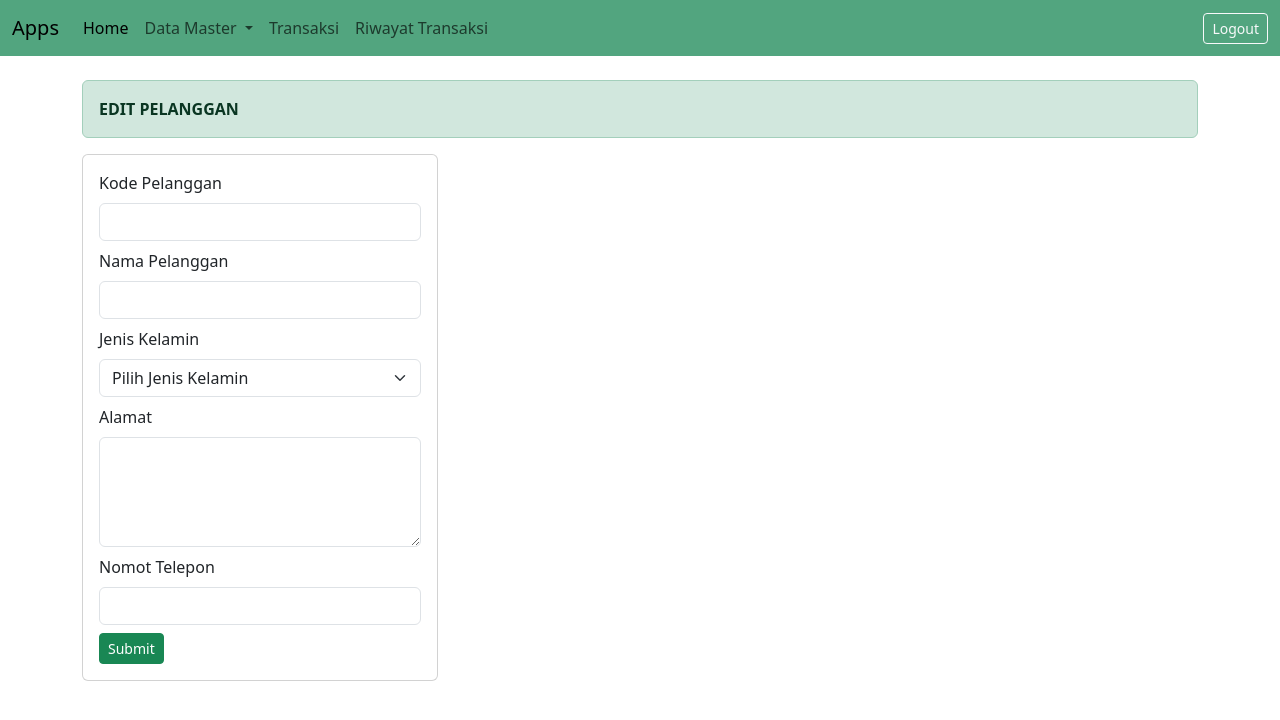
After one commit to kumpultugas17/aplikasi_loundry_sederhana_mik4, a PHP site: page /pelanggan/edit.php in a window 1280 px wide. The commit adds this page. Shown: the top 720 px of the page. Run offline with PHP 8.4, Linux system fonts and the light colour scheme; data that the repository does not hold is empty; some libraries are stand-ins or nearby versions.

Commit message:
materi 31-10-2023

```diff
--- /dev/null
+++ b/pelanggan/edit.php
@@ -0,0 +1,109 @@
+<?php
+require_once "../config.php";
+if (isset($_GET['id'])) {
+  $id_pelanggan = $_GET['id'];
+
+  $query = $conn->query("SELECT * FROM pelanggan WHERE id_plg = '$id_pelanggan'");
+  $result = mysqli_fetch_assoc($query);
+}
+?>
+
+<!DOCTYPE html>
+<html lang="en">
+
+<head>
+  <meta charset="UTF-8">
+  <meta name="viewport" content="width=device-width, initial-scale=1.0">
+  <title>Apps Loundry - Pelanggan</title>
+  <!-- Import CSS Bootstrap -->
+  <link rel="stylesheet" href="../assets_bootstrap/css/bootstrap.min.css">
+</head>
+
+<body>
+  <nav class="navbar navbar-expand-lg bg-success bg-opacity-75">
+    <div class="container-fluid">
+      <a class="navbar-brand" href="#">Apps</a>
+      <button class="navbar-toggler" type="button" data-bs-toggle="collapse" data-bs-target="#navbarSupportedContent" aria-controls="navbarSupportedContent" aria-expanded="false" aria-label="Toggle navigation">
+        <span class="navbar-toggler-icon"></span>
+      </button>
+      <div class="collapse navbar-collapse" id="navbarSupportedContent">
+        <ul class="navbar-nav me-auto mb-2 mb-lg-0">
+          <li class="nav-item">
+            <a class="nav-link active" aria-current="page" href="#">Home</a>
+          </li>
+          <li class="nav-item dropdown">
+            <a class="nav-link dropdown-toggle" href="#" role="button" data-bs-toggle="dropdown" aria-expanded="false">
+              Data Master
+            </a>
+            <ul class="dropdown-menu">
+              <li><a class="dropdown-item" href="#">Pelanggan</a></li>
+              <li><a class="dropdown-item" href="#">Paket Loundry</a></li>
+            </ul>
+          </li>
+          <li class="nav-item">
+            <a class="nav-link">Transaksi</a>
+          </li>
+          <li class="nav-item">
+            <a class="nav-link">Riwayat Transaksi</a>
+          </li>
+        </ul>
+        <div class="d-flex">
+          <a href="" class="btn btn-sm btn-outline-light">Logout</a>
+        </div>
+      </div>
+    </div>
+  </nav>
+
+  <div class="container">
+    <div class="row mt-4">
+      <div class="col-12">
+        <div class="alert alert-success fw-bold">
+          EDIT PELANGGAN
+        </div>
+        <div class="row">
+          <div class="col-md-4">
+            <div class="card">
+              <div class="card-body">
+                <form action="update.php" method="post">
+                  <input type="hidden" name="id_pelanggan" value="<?= $id_pelanggan; ?>">
+                  <div class="mb-2">
+                    <label for="kode_pelanggan" class="form-label">Kode Pelanggan</label>
+                    <input type="text" name="kode_pelanggan" id="kode_pelanggan" class="form-control" value="<?= $result['kode_plg'] ?>" required>
+                  </div>
+                  <div class="mb-2">
+                    <label for="nama_pelanggan" class="form-label">Nama Pelanggan</label>
+                    <input type="text" name="nama_pelanggan" id="nama_pelanggan" class="form-control" value="<?= $result['nama_plg'] ?>" required>
+                  </div>
+                  <div class="mb-2">
+                    <label for="jk" class="form-label">Jenis Kelamin</label>
+                    <select name="jk" class="form-select" id="jk">
+                      <option disabled selected>Pilih Jenis Kelamin</option>
+                      <option value="L" <?= $restult['jk'] == "L" ? 'selected' : '' ?>>Laki-laki</option>
+                      <option value="P" <?= $restult['jk'] == "P" ? 'selected' : '' ?>>Perepmuan</option>
+                    </select>
+                  </div>
+                  <div class="mb-2">
+                    <label for="alamat" class="form-label">Alamat</label>
+                    <textarea name="alamat" id="alamat" class="form-control" rows="4">
+                      <?= $result['alamat']; ?>
+                    </textarea>
+                  </div>
+                  <div class="mb-2">
+                    <label for="telepon" class="form-label">Nomot Telepon</label>
+                    <input type="number" name="telepon" id="telepon" class="form-control" value="<?= $result['telepon'] ?>" required>
+                  </div>
+                  <button type="submit" class="btn btn-success btn-sm" name="submit">Submit</button>
+                </form>
+              </div>
+            </div>
+          </div>
+        </div>
+      </div>
+    </div>
+  </div>
+
+  <!-- Import JS Bootstrap -->
+  <script src="../assets_bootstrap/js/bootstrap.bundle.min.js"></script>
+</body>
+
+</html>
```
Also changed, not shown: pelanggan/index.php (+21 -8 lines), pelanggan/insert.php (added, +19 -0 lines).
